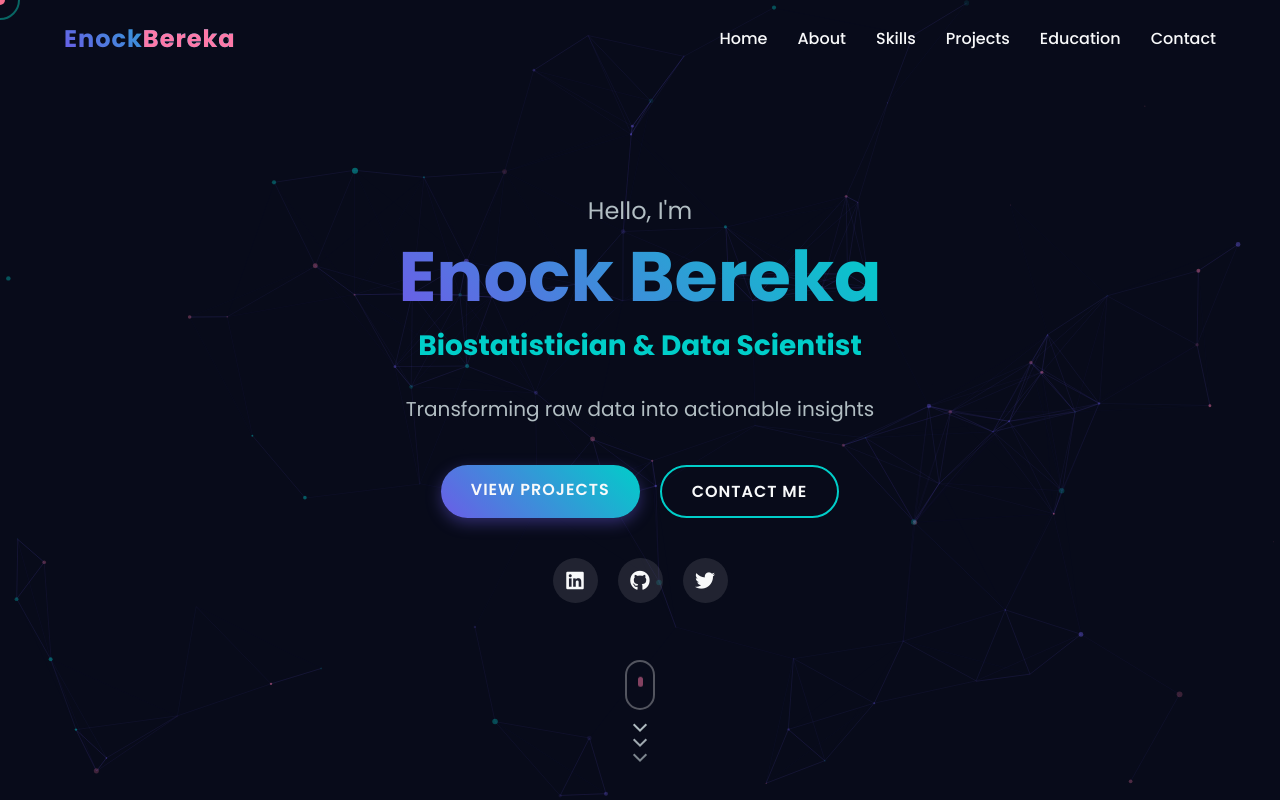
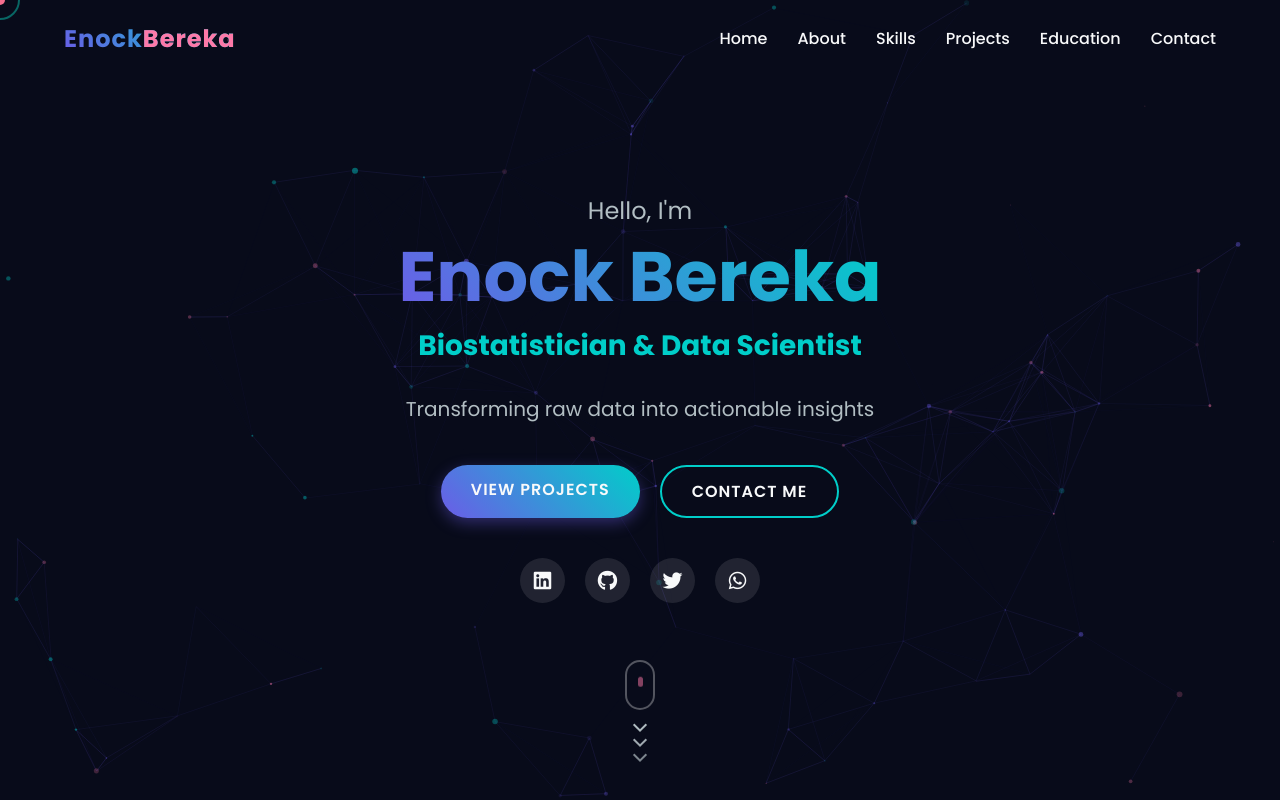
Before and after one commit to Biosticianenoch/Enock_Bereka, a plain HTML site: page index.html in a window 1280 px wide. Shown: the top 800 px of the page. Drawn offline with nearby package versions, Linux system fonts and the light colour scheme.

Commit message:
Update index.html

```diff
--- a/index.html
+++ b/index.html
@@ -51,6 +51,7 @@
                 <a href="https://www.linkedin.com/in/enock-bereka/" class="social-icon"><i class="fab fa-linkedin"></i></a>
                 <a href="https://github.com/Biosticianenoch" class="social-icon"><i class="fab fa-github"></i></a>
                 <a href="https://x.com/biostician" class="social-icon"><i class="fab fa-twitter"></i></a>
+                <a href="https://wa.me/254707612395" class="social-icon"><i class="fab fa-whatsapp"></i></a>
             </div>
         </div>
         <div class="scroll-indicator">
```
